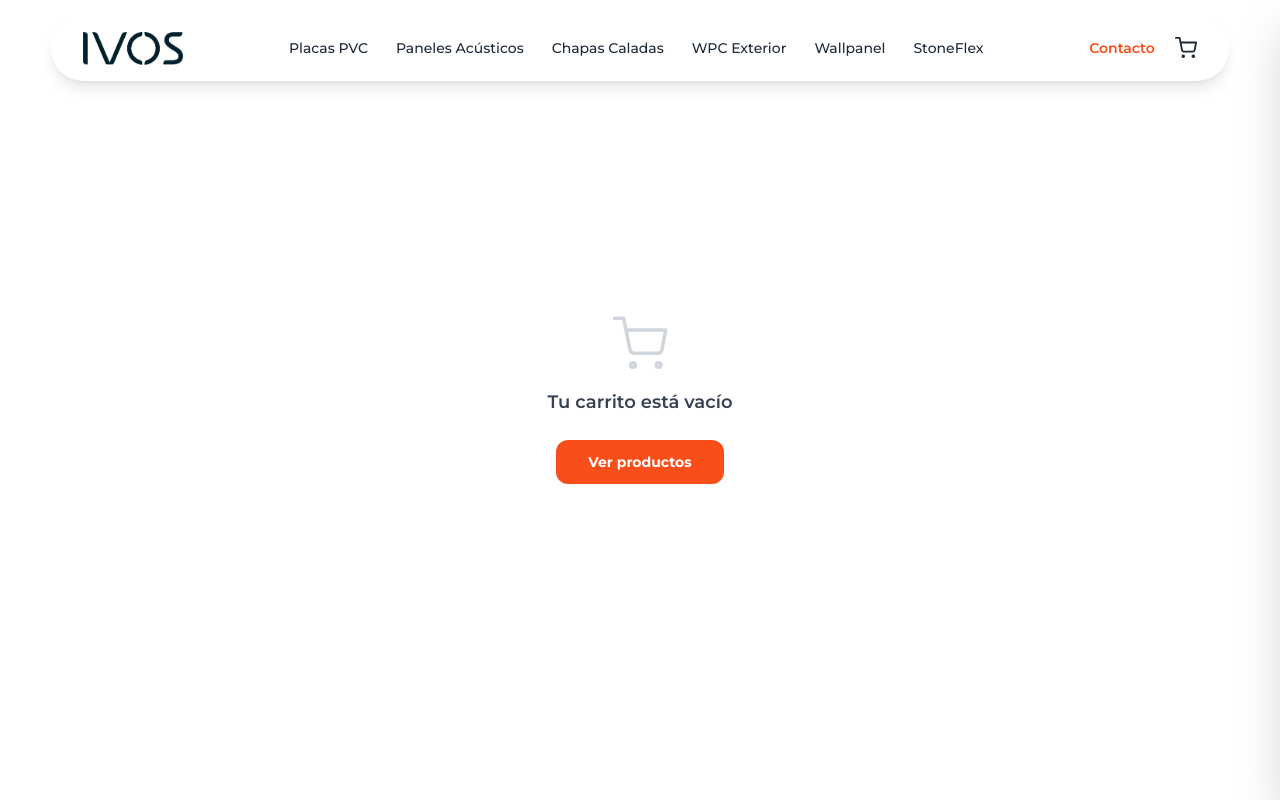
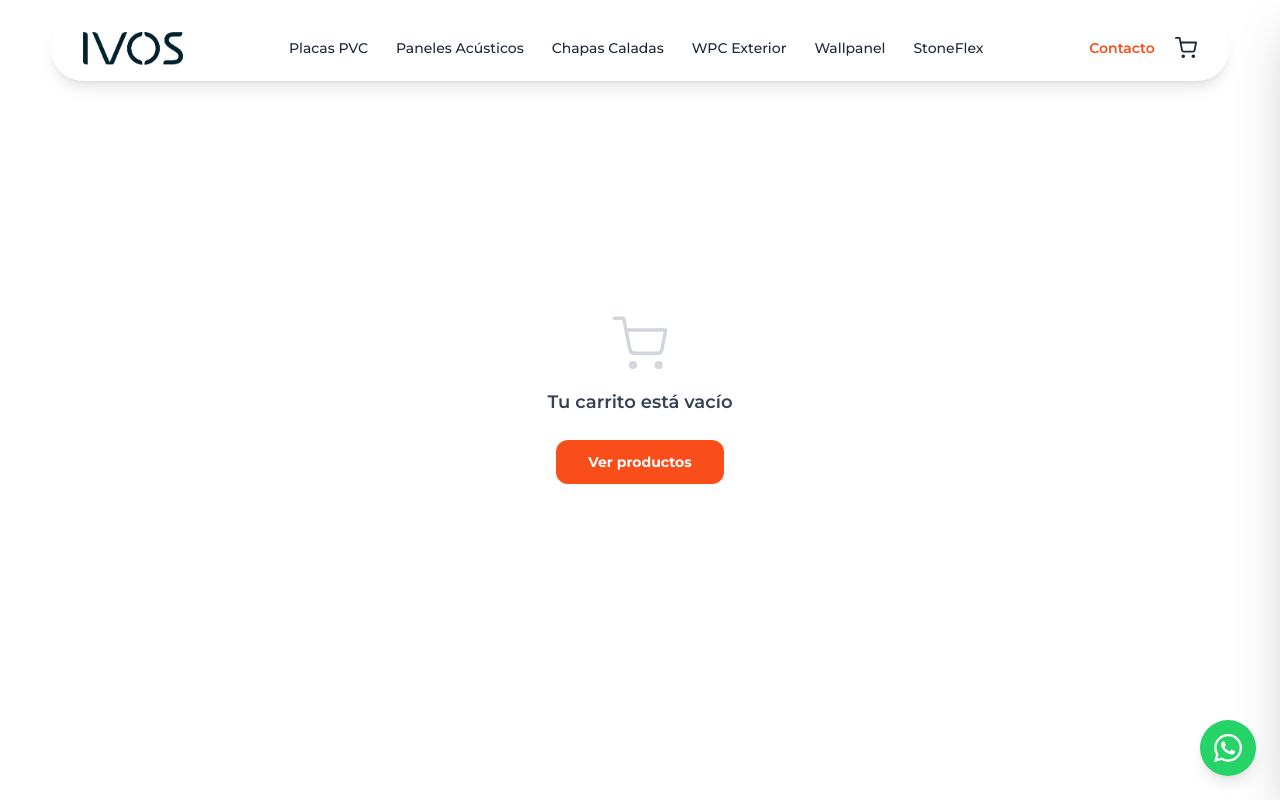
Before and after one commit to thehipposoft/ivos-tienda, a Next.js app: page /finalizar in a window 1280 px wide. Built offline with nearby package versions, Linux system fonts and the light colour scheme.

Commit message:
Nuevo boton whatsapp

```diff
--- a/src/app/layout.tsx
+++ b/src/app/layout.tsx
@@ -2,6 +2,7 @@
 import { Montserrat } from "next/font/google";
 import "@/styles/globals.css";
 import { CartDrawer } from "@/components/CartDrawer";
+import { WhatsAppButton } from "@/components/WhatsAppButton";
 
 const montserrat = Montserrat({
   variable: "--font-montserrat",
@@ -23,6 +24,7 @@
       <body className="min-h-full flex flex-col">
         {children}
         <CartDrawer />
+        <WhatsAppButton />
       </body>
     </html>
   );
--- a/src/components/Footer.tsx
+++ b/src/components/Footer.tsx
@@ -30,7 +30,7 @@
             <div className='rounded-full bg-white w-12 h-12 flex justify-center items-center'>
               <svg width="19" height="19" fill="none" xmlns="http://www.w3.org/2000/svg"><path d="M18.332 1.37891c.3868.10547.668.42187.668.80859C19 11.2227 11.6875 18.5 2.6875 18.5c-.42188 0-.73828-.2461-.84375-.6328L1 14.2109c-.070312-.3867.10547-.8086.49219-.9843l3.9375-1.6875c.35156-.1407.73828-.0352.98437.2461l1.75782 2.1445c2.74222-1.3008 4.95702-3.5508 6.22262-6.22267L12.25 5.94922c-.2812-.2461-.3867-.63281-.2461-.98438l1.6875-3.9375c.1758-.386715.5977-.597652.9844-.492184l3.6562.843754Z" fill="#F94E19"/></svg>
             </div>
-            <Link className='text-white hover:underline' href={'tel:+543875296426'}>+54 9 387 529-6426</Link>
+            <Link className='text-white hover:underline' href={'tel:+543875750595'}>+54 9 3875 75-0595</Link>
           </div>
         </div>
         <div className='flex flex-col gap-4'>
--- /dev/null
+++ b/src/components/WhatsAppButton.tsx
@@ -0,0 +1,23 @@
+import Link from "next/link";
+
+const WHATSAPP_URL = "https://wa.link/vng4k2";
+
+export const WhatsAppButton = () => (
+  <Link
+    href={WHATSAPP_URL}
+    target="_blank"
+    rel="noopener noreferrer"
+    aria-label="Contactar por WhatsApp"
+    className="fixed bottom-6 right-6 z-50 flex items-center justify-center w-14 h-14 rounded-full bg-[#25D366] shadow-lg hover:scale-110 transition-transform duration-200"
+  >
+    <svg
+      xmlns="http://www.w3.org/2000/svg"
+      viewBox="0 0 24 24"
+      fill="white"
+      className="w-7 h-7"
+      aria-hidden="true"
+    >
+      <path d="M17.472 14.382c-.297-.149-1.758-.867-2.03-.967-.273-.099-.471-.148-.67.15-.197.297-.767.966-.94 1.164-.173.199-.347.223-.644.075-.297-.15-1.255-.463-2.39-1.475-.883-.788-1.48-1.761-1.653-2.059-.173-.297-.018-.458.13-.606.134-.133.298-.347.446-.52.149-.174.198-.298.298-.497.099-.198.05-.371-.025-.52-.075-.149-.669-1.612-.916-2.207-.242-.579-.487-.5-.669-.51-.173-.008-.371-.01-.57-.01-.198 0-.52.074-.792.372-.272.297-1.04 1.016-1.04 2.479 0 1.462 1.065 2.875 1.213 3.074.149.198 2.096 3.2 5.077 4.487.709.306 1.262.489 1.694.625.712.227 1.36.195 1.871.118.571-.085 1.758-.719 2.006-1.413.248-.694.248-1.289.173-1.413-.074-.124-.272-.198-.57-.347m-5.421 7.403h-.004a9.87 9.87 0 01-5.031-1.378l-.361-.214-3.741.982.998-3.648-.235-.374a9.86 9.86 0 01-1.51-5.26c.001-5.45 4.436-9.884 9.888-9.884 2.64 0 5.122 1.03 6.988 2.898a9.825 9.825 0 012.893 6.994c-.003 5.45-4.437 9.884-9.885 9.884m8.413-18.297A11.815 11.815 0 0012.05 0C5.495 0 .16 5.335.157 11.892c0 2.096.547 4.142 1.588 5.945L.057 24l6.305-1.654a11.882 11.882 0 005.683 1.448h.005c6.554 0 11.89-5.335 11.893-11.893a11.821 11.821 0 00-3.48-8.413z" />
+    </svg>
+  </Link>
+);
```
